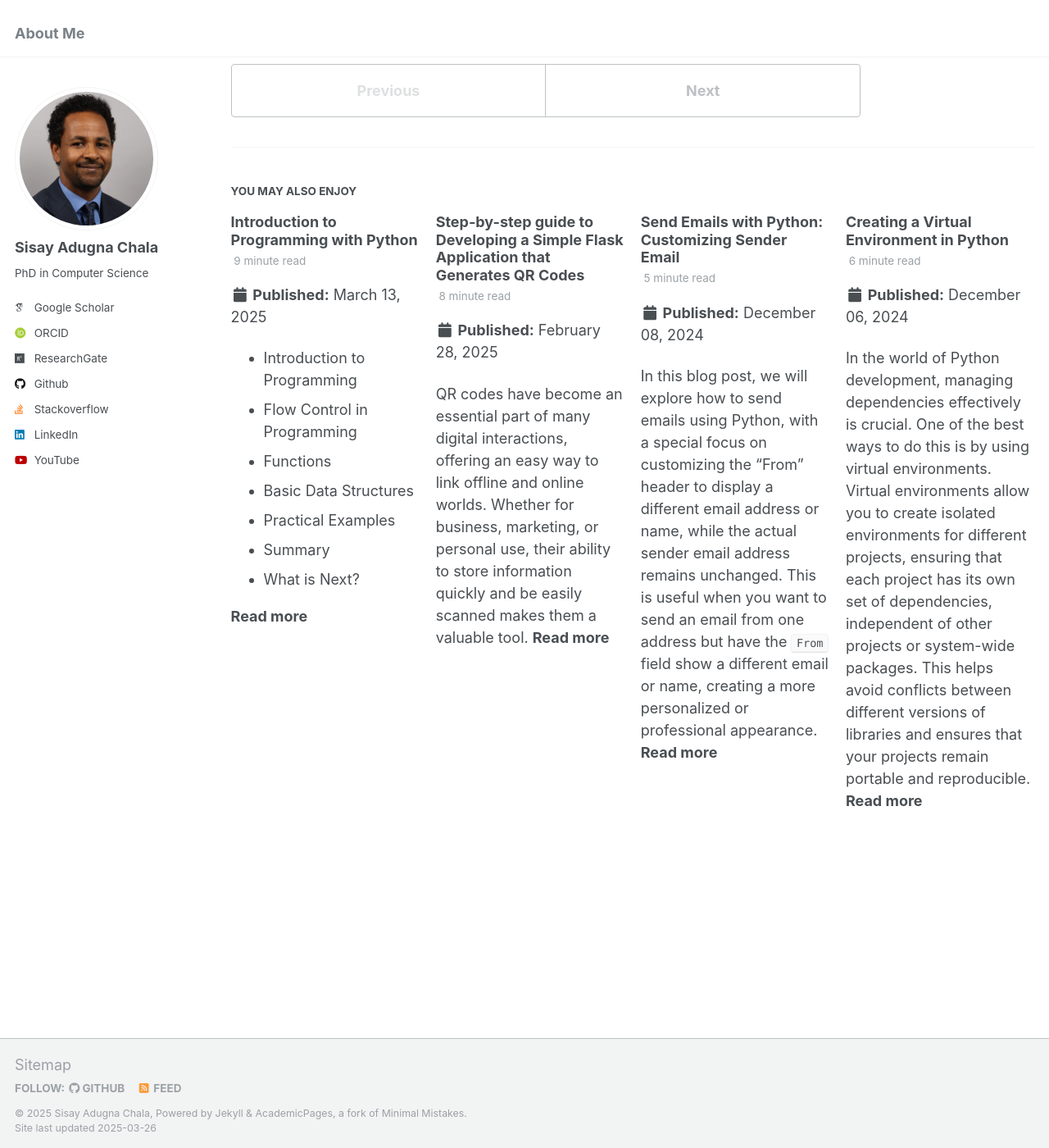
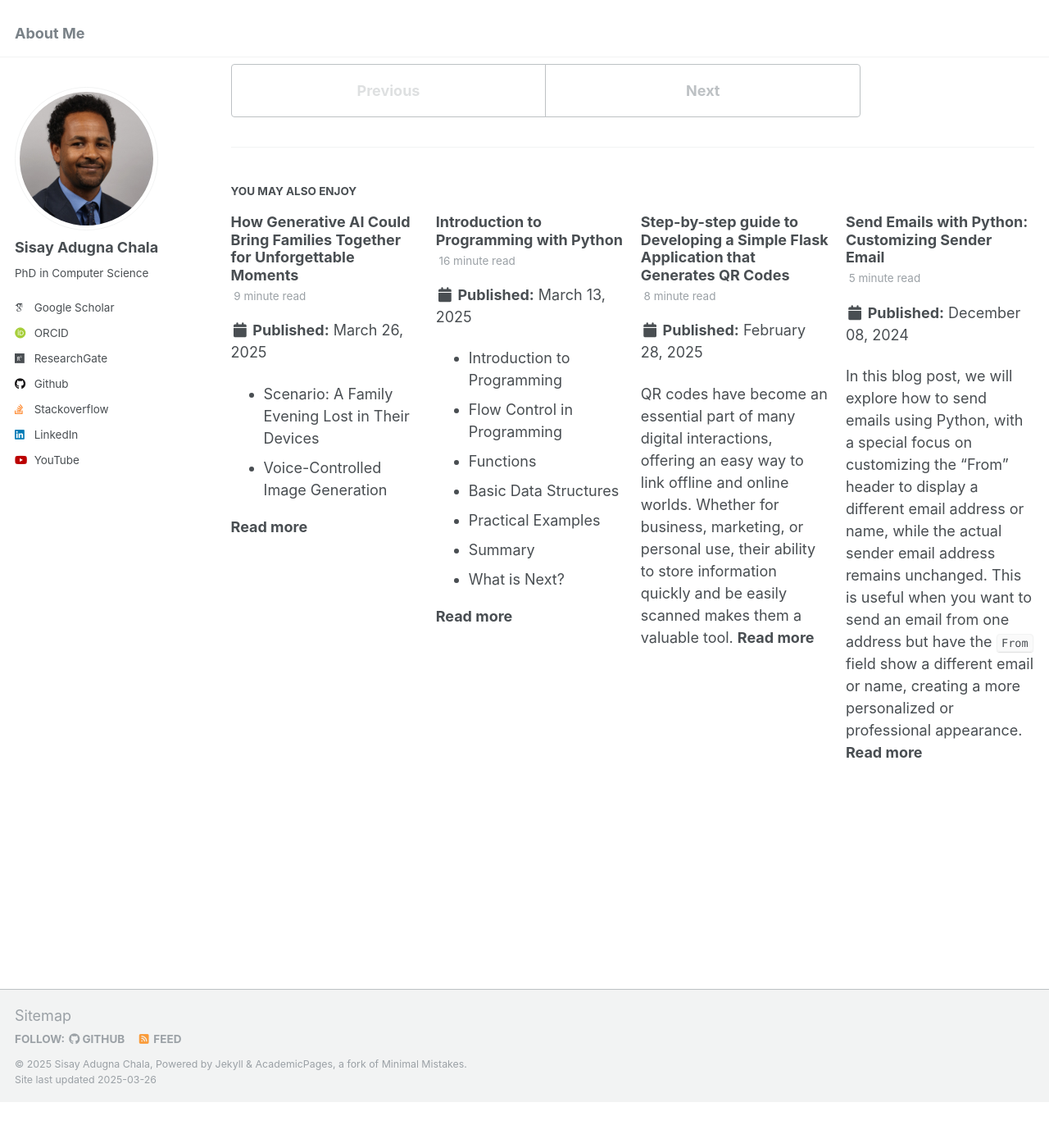
Before and after one commit to sisayie/sisayie.github.io, a Jekyll site: the page built from _posts/2024-11-23-creating-issues-for-projects-in-GitLab.md, in a window 1280 px wide and 1400 px high, scrolled down 2801 px. Shown: the whole window at 82% size. Built offline with Jekyll 4.4.1, drawn with Linux system fonts in a browser that asks for light colours; some web fonts are replaced; after the commit the page ends 4145 px from its top, so only the background shows below that; some of the changed lines change nothing that is shown.

Commit message:
Blog post on voice-controlled image generation

````diff
--- a/_posts/2025-03-13-python-intro.md
+++ b/_posts/2025-03-13-python-intro.md
@@ -83,7 +83,7 @@
 ## [Looping (Iteration)](#looping)
 Loops allow us to repeat a block of code multiple times. There are two common types of loops: for loops and while loops.
 ### [for Loop](#for-loop)
-A for loop is used to iterate over a sequence (like a list, tuple, or string). It executes a block of code for each item in the sequence. For loop is pre
+A for loop is used to iterate over a sequence (like a list, tuple, or string). It executes a block of code for each item in the sequence. For loop  is a powerful tool for automating repetitive tasks.
 ```python
 
 # Iterating through a list using a for loop
@@ -146,6 +146,75 @@
         break
 ```
 
+The `range()` function is commonly used to generate a sequence of numbers. It provides an easy way to iterate a specific number of times or over a defined sequence of values.
+
+The basic syntax of `range()` is as follows:
+```python
+range(start, stop, step)
+```
+- **start**: The starting value of the sequence (inclusive). If not specified, it defaults to 0.
+- **stop**: The ending value of the sequence (exclusive). This value is not included in the sequence.
+- **step**: The difference between each number in the sequence. This is optional, and if not specified, it defaults to 1. Have a look at the following examples on the use of `range()` function:
+
+1. **Basic range without start or step:**
+   ```python
+   for i in range(5):  # This will loop from 0 to 4 (not including 5)
+       print(i)
+   ```
+   Output:
+   ```
+   0
+   1
+   2
+   3
+   4
+   ```
+
+2. **Range with start and stop:**
+   ```python
+   for i in range(2, 6):  # This will loop from 2 to 5 (not including 6)
+       print(i)
+   ```
+   Output:
+   ```
+   2
+   3
+   4
+   5
+   ```
+
+3. **Range with step:**
+   ```python
+   for i in range(1, 10, 2):  # This will loop from 1 to 9, with a step of 2
+       print(i)
+   ```
+   Output:
+   ```
+   1
+   3
+   5
+   7
+   9
+   ```
+
+4. **Negative step:**
+   ```python
+   for i in range(10, 0, -2):  # This will loop from 10 to 2 (not including 0), stepping by -2
+       print(i)
+   ```
+   Output:
+   ```
+   10
+   8
+   6
+   4
+   2
+   ```
+
+###### Key points about range() function:
+- `start` is inclusive, but `stop` is exclusive. So, the loop will stop just before reaching the `stop` value.
+- If `start` is greater than `stop` and the step is positive, the loop won't run. Similarly, if the step is negative and `start` is less than `stop`, the loop won't run.
+
 ### [break, continue and pass Statements](#break-continue-and-pass)
 In python, there are three statements that are used to change the behavior of loops:
 - break: Exits the loop prematurely. It is used to end the loop when some condition is satisfied. For example, if a loop is searching an item in a list, it should exit as soon as it gets the time.
@@ -160,6 +229,120 @@
         continue  # Skip the rest of the loop if i is even
     print(i)
 ```
+
+### Nested loops
+There is also another variant of loop where you have loops inside loops (called nested loops). In Python, you can nest any type of loop (like a `for` loop or a `while` loop) inside another loop. Nested loops are commonly used when you need to perform more complex iterations, like working with 2D arrays, matrices, or iterating through multiple dimensions.
+
+**Basic Structure**
+```python
+for outer_item in outer_sequence:
+    for inner_item in inner_sequence:
+        # Do something with outer_item and inner_item
+```
+
+- The **outer loop** runs first and controls how many times the **inner loop** will execute.
+- The **inner loop** will complete all of its iterations for each single iteration of the outer loop. Have a look at the examples below:
+
+**1: Nested `for` Loop with a List of Lists (2D list)**
+Imagine you have a 2D list (a list of lists), and you want to loop through each row and each element in the row.
+
+```python
+matrix = [
+    [1, 2, 3],
+    [4, 5, 6],
+    [7, 8, 9]
+]
+
+for row in matrix:  # Outer loop (iterates over each row)
+    for element in row:  # Inner loop (iterates over each element in the row)
+        print(element, end=" ")
+    print()  # Move to a new line after each row
+```
+Output:
+```
+1 2 3
+4 5 6
+7 8 9
+```
+As you can see from the output,
+- the **outer loop** goes over each row of the matrix.
+- the **inner loop** goes through each element in that row and prints it.
+- the `end=" "` keeps the output on the same line, and `print()` without arguments moves to the next line after completing one row.
+
+### Example 2: Nested Loops for Multiplication Table
+A common example of a nested loop is generating a multiplication table. Here's how you can do it with two nested `for` loops:
+
+```python
+for i in range(1, 6):  # Outer loop for the first number (1-5)
+    for j in range(1, 6):  # Inner loop for the second number (1-5)
+        print(f"{i} x {j} = {i * j}", end="\t")
+    print()  # Move to a new line after each row
+```
+Output:
+```
+1 x 1 = 1	1 x 2 = 2	1 x 3 = 3	1 x 4 = 4	1 x 5 = 5
+2 x 1 = 2	2 x 2 = 4	2 x 3 = 6	2 x 4 = 8	2 x 5 = 10
+3 x 1 = 3	3 x 2 = 6	3 x 3 = 9	3 x 4 = 12	3 x 5 = 15
+4 x 1 = 4	4 x 2 = 8	4 x 3 = 12	4 x 4 = 16	4 x 5 = 20
+5 x 1 = 5	5 x 2 = 10	5 x 3 = 15	5 x 4 = 20	5 x 5 = 25
+```
+
+### Example 3: Nested Loops with a Condition
+You can also combine nested loops with conditions. For example, let's print the elements of a 2D list but only if they are even:
+
+```python
+matrix = [
+    [1, 2, 3],
+    [4, 5, 6],
+    [7, 8, 9]
+]
+
+for row in matrix:
+    for element in row:
+        if element % 2 == 0:  # Check if the element is even
+            print(element, end=" ")
+    print()  # Move to a new line after each row
+```
+Output:
+```
+2
+4 6
+8
+```
+
+### Example 4: Nested `while` Loop
+You can also nest `while` loops. Here's an example of nested `while` loops that print a pattern:
+
+```python
+i = 1
+while i <= 3:  # Outer while loop
+    j = 1
+    while j <= 3:  # Inner while loop
+        print(f"i={i}, j={j}")
+        j += 1
+    i += 1
+```
+Output:
+```
+i=1, j=1
+i=1, j=2
+i=1, j=3
+i=2, j=1
+i=2, j=2
+i=2, j=3
+i=3, j=1
+i=3, j=2
+i=3, j=3
+```
+
+### Key Points:
+1. **Outer loop** runs once for each item in its sequence, and for every iteration, the **inner loop** runs through its entire sequence.
+2. **Performance considerations**: Nested loops can become slow if the sequences you're iterating over are large because the time complexity increases with the depth of nesting. For example, two nested loops over lists of length `n` result in a time complexity of `O(n^2)`.
+3. **Indentation**: In Python, proper indentation is critical. The body of each loop must be indented.
+
+### Conclusion:
+Nested loops are a powerful tool when dealing with multi-dimensional data structures or when you need to perform repetitive tasks with multiple layers of iteration. Just remember that the deeper you nest loops, the more computationally expensive it becomes!
+
 # [Functions](#functions)
 Functions are reusable blocks of code that perform a specific task. Functions allow you to avoid repetition of codes and make your code more organized and readable. Functions allow you to break your program into smaller, manageable pieces, making it easier to read, maintain, and test.
 
--- /dev/null
+++ b/_posts/2025-03-26-voice-controlled-image-generation.md
@@ -0,0 +1,95 @@
+---
+title: How Generative AI Could Bring Families Together for Unforgettable Moments
+author: Dr. Sisay Adugna Chala
+keywords:
+date: 2025-03-26
+permalink: /posts/2025/03/voice-controlled-image-generation/
+tags:
+  - voice controlled image generation
+  - generative AI
+  - Picovoice
+---
+
+- [Scenario: A Family Evening Lost in Their Devices](#scenario)
+- [Voice-Controlled Image Generation](#image-generation)
+
+- [Hands-on ...](#hands-on)
+
+In this article, I am going show you how generative AI offers something truly special for families looking to enhance their time together. With just a voice command, your family can dive into a world of creativity, learning, and fun. This system is a perfect blend of technology and imagination, transforming everyday moments into extraordinary memories. First, the context:
+
+---
+### [Scenario](#scenario)
+
+Let us have a look at a scenario where this project could be applied to -- a family evening lost in their devices.
+
+>It's a cozy Friday evening, and the living room of the Johnson household is filled with soft, warm lighting. The smell of freshly popped popcorn drifts through the air as the TV is playing quietly in the background, almost unnoticed. Instead of gathering together to chat, watch a movie, or share stories, each family member is lost in their own digital world.
+>> **Dad**, sitting on the comfy armchair, is absorbed in his tablet, scrolling through news articles and checking work emails. Despite it being the weekend, he’s still glued to his device, trying to catch up on things he missed during the week. Every now and then, he taps the screen to close a notification or reply to a message, his eyes never leaving the glowing device.
+>> **Mom**, lounging on the sofa, is deep into an online shopping spree. She’s comparing prices for the latest home décor and reading reviews for a vacuum cleaner she’s been eyeing. Every so often, she pauses to flick through social media, liking photos from friends and catching up on posts. Her focus is so intense that she doesn't even notice the cat jumping up beside her, meowing for attention.
+>> **Teenage Daughter**, sitting cross-legged on the rug, is hunched over her phone, scrolling through TikTok videos. She occasionally bursts out laughing or grins at a funny meme but doesn’t engage with anyone else in the room. Her phone seems like an extension of her hand, and the world around her, including her family, fades into the background.
+>> **Young Son**, in the corner, is glued to his gaming console. With headphones on, he's navigating a virtual world, immersed in a fast-paced game where he’s battling enemies and leveling up. He occasionally mutters under his breath, reacting to the game’s challenges, but not once does he look up to see what’s happening in the room around him.
+
+Does this scenario sound familiar?
+
+### [How Voice-Controlled Image Generation Could Change this Scenario](#image-generation)
+
+The soft hum of technology fills the room as each person stays wrapped in their digital bubble. The TV, once the centerpiece of family evenings, is now a mere background noise, occasionally offering up scenes that no one is paying attention to. The sound of the popcorn popping seems like a distant memory, drowned out by the constant ping of notifications and the quiet clicks of fingers on touchscreens.
+
+There’s a sense of disconnect, even though everyone is physically in the same room. The cozy atmosphere and shared space feel almost hollow as each person retreats into their own digital world. While the furniture is filled, the space feels eerily empty. Conversation has been replaced by the flicker of screens, and the family, in this moment, is scattered, mentally and emotionally, across the vast internet instead of together in the living room.
+
+It’s the perfect example of how technology, while useful and entertaining, can also create a subtle divide between people—turning shared family time into isolated moments, even when everyone is physically present. The living room, once a place for gathering and connection, is now more like a silent digital sanctuary for each family member.
+
+---
+
+In today's fast-paced world, finding ways to connect and bond with our loved ones is more important than ever. While technology often gets a bad rap for isolating us, there's a shining example of how it can actually bring us closer together: the marriage of **Generative AI**, **Your TV** and **Raspberry Pi** to create a fun, interactive experience in the living room.
+
+Imagine this: you issue a voice command, and within seconds, a unique image generated by AI appears on your TV screen. Sounds exciting, right? Everyone in the room can be mesmerized by the stunning image and scenery generated by AI and displayed on TV. One can also see some flaws after a deeper look into the generated image.
+
+Let’s dive into how this setup can redefine family time and spark creativity in every household.
+
+----
+
+With the power of **Generative AI** at your fingertips, you can now create and experience personalized images at the mere sound of their voices. Using a Raspberry Pi, this project turns everyday moments into extraordinary ones, in an affordable way. The AI listens to your voice command, interprets it, and generates an image on the spot.
+
+Want to see a majestic sunset over a mountain range? Just ask!
+
+Curious about how a spaceship would look flying through a galaxy made of candy? It's on the screen in seconds!
+
+This voice-controlled interaction is more than just a gimmick—it's an entirely new way for people to engage with technology. Whether you’re huddled around the TV after dinner, enjoying a lazy weekend morning, hosting a family get-together, or a party, this system provides an experience that's both fun and unique in that it offers:
+
+### **A) Endless Possibilities for Creative Fun**
+
+Generative AI opens up a world of creative possibilities that can bring families together in new and exciting ways. Here are a few ways families can use this system to spark their imagination:
+
+1. **Personalized Artwork**: Whether you're looking to see a family portrait recreated as a painting or an abstract piece of art that represents the spirit of your family, the AI can generate one-of-a-kind images based on simple descriptions. Imagine a family member describing their favorite memory—like a summer trip to the beach—and the AI visualizing it in an artistic style.
+
+2. **Interactive Storytelling**: Kids and adults alike can come together to create stories. By simply providing a prompt, such as “a dragon flying over a city,” the AI can generate images that illustrate the story. As you watch the AI bring these scenes to life, you can continue building the narrative, turning it into a collaborative storytelling adventure.
+
+3. **Family Games and Challenges**: Take family game night to the next level! Use voice commands to generate riddles, puzzles, or even trivia challenges, with the AI producing images or clues based on each family member’s input. AI can also create custom word puzzles or visual challenges to keep everyone entertained and engaged.
+
+### **B) Building Deeper Connections**
+
+In an age where many of us are caught up in the digital world, it’s easy to forget the power of shared experiences. The generative AI system provides a unique opportunity to reconnect with each other. Here’s how it fosters deeper bonds:
+
+- **Hands-On Fun**: The ability to control the system with voice commands gives everyone in the family a chance to participate, no matter their age. Parents, kids, and even grandparents can get involved, making it a great way to build stronger connections across generations.
+
+- **Shared Creativity**: As you collaborate to create stories, images, or games, everyone in the family contributes their ideas, which fosters creativity and teamwork. This shared process helps bond family members through shared goals and fun.
+
+- **Accessible for Everyone**: The simplicity of voice commands makes this system accessible for all ages and abilities. Even younger children or older relatives who aren’t as tech-savvy can easily interact with the system, ensuring everyone can join in on the fun.
+
+### **C) Bringing Fun into Learning**
+
+Learning together as a family doesn't have to be a dull experience. With AI-generated content, your family can enjoy educational activities that are as engaging as they are informative. Imagine learning about history by having AI generate visual depictions of historical events or creating scientific experiments with AI-generated diagrams and illustrations. Here are some ways you can turn learning into a shared family experience:
+
+- **Interactive Learning**: Ask the AI to explain complex topics like the solar system, dinosaurs, or ancient civilizations, and let it generate images that help illustrate the concepts. This can make learning more interactive and visually exciting.
+
+- **Creative Problem Solving**: Use the AI to generate visual challenges or brainteasers that stimulate critical thinking. This encourages family members to work together, think creatively, and come up with solutions in a collaborative way.
+
+### **D) Simple Setup with Raspberry Pi**
+
+One of the most exciting parts of this project is that it runs on a **Raspberry Pi**—a low-cost, energy-efficient computer that's incredibly versatile. Not only does this make the setup affordable for anyone, but it also ensures that the system is easy to maintain and can run without consuming a lot of energy. The Raspberry Pi serves as the perfect platform for this project, offering enough power to run the necessary software while remaining compact and portable.
+
+### [Hands-on ...](#hands-on)
+
+So, what are you waiting for? Start generating and let the family fun begin!
+
+Clone the project from the [GitHub repository](https://github.com/sisayie/Lumina), follow the steps and enjoy it!
````
